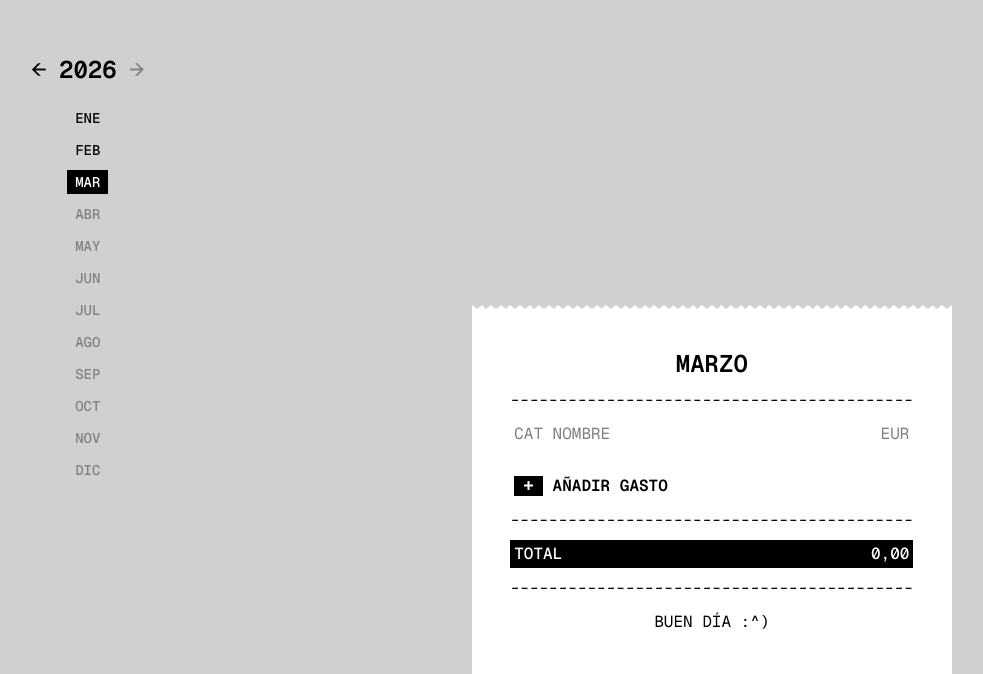
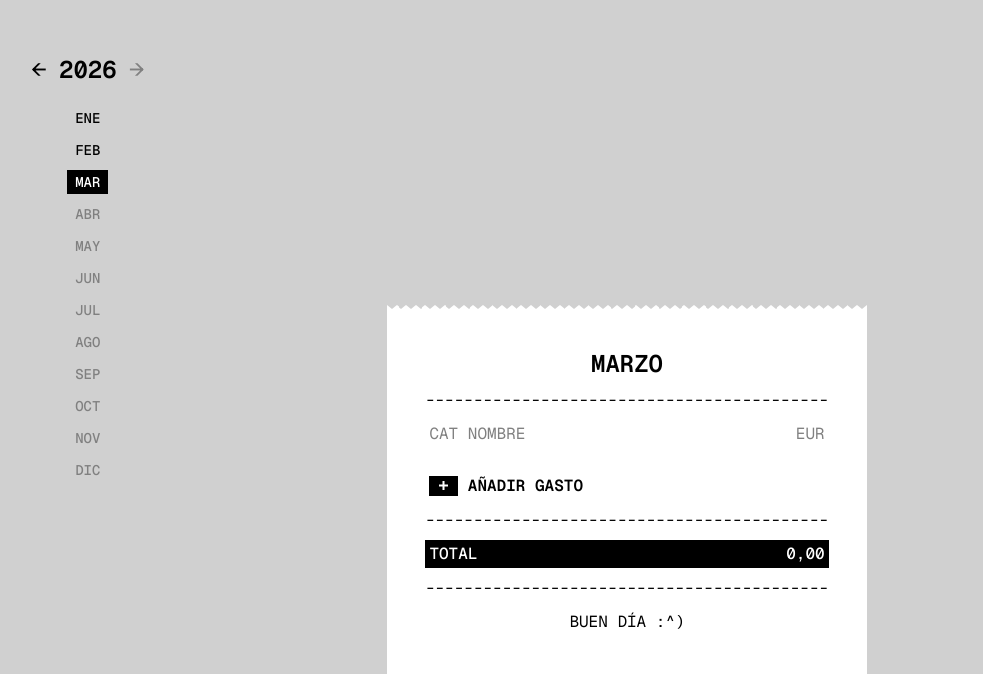
Before and after one commit to d4-n1/ticky, a React (Vite) app: page / in a window 1280 px wide. Shown: the part 126-800 px from the top of the page, without its empty margins (13-996 px from the left). Built offline with nearby package versions, Linux system fonts and the light colour scheme.

Commit message:
Cetered ticket in global layout

```diff
--- a/src/App.jsx
+++ b/src/App.jsx
@@ -276,7 +276,7 @@ const App = () => {
   const { containerRef, bottomRef } = useStickToBottom(expenses.length);
 
   return (
-    <div className='flex w-dvw h-dvh'>
+    <div className='relative w-dvw h-dvh'>
       <Sidebar
         selectedYear={selectedYear}
         selectedMonth={selectedMonth}
@@ -294,7 +294,7 @@ const App = () => {
 
       <div
         ref={containerRef}
-        className='flex-1 h-dvh bg-grey flex flex-col items-center font-mono overflow-auto'
+        className='absolute inset-0 h-dvh bg-grey flex flex-col items-center font-mono overflow-auto'
       >
         <div className='grow' />
         <Ticket
--- a/src/components/Sidebar.jsx
+++ b/src/components/Sidebar.jsx
@@ -13,7 +13,7 @@ const Sidebar = ({
   const isFutureYear = selectedYear > nowYear;
 
   return (
-    <div className='h-dvh bg-grey font-mono flex flex-col items-center justify-center shrink-0 select-none pb-4 pl-8'>
+    <div className='fixed left-0 top-0 h-dvh bg-grey font-mono flex flex-col items-center justify-center shrink-0 select-none pb-4 pl-8 z-10'>
       {/* Selector de año */}
       <div className='flex items-center mb-4'>
         <button onClick={() => onChangeYear(-1)} className='size-10 text-2xl'>
```
